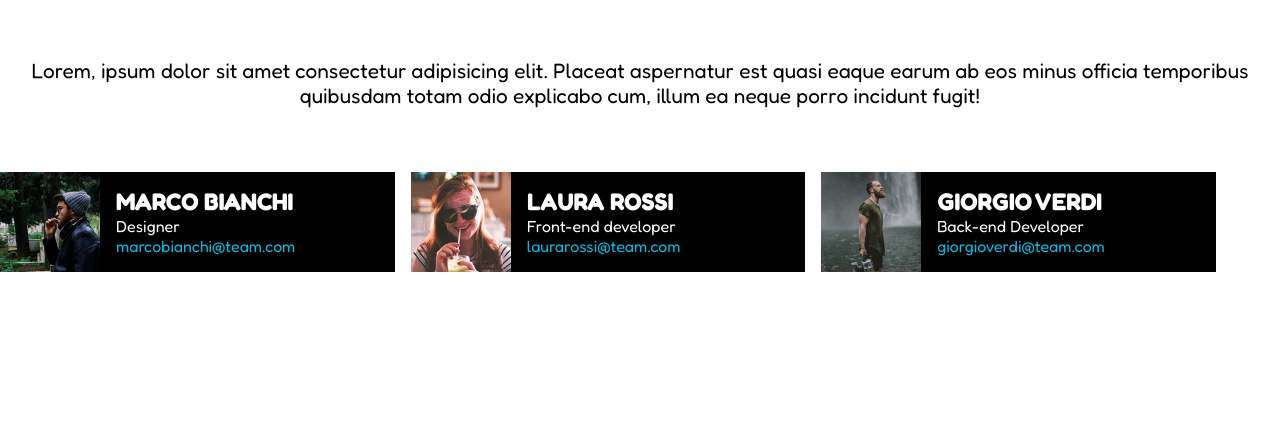
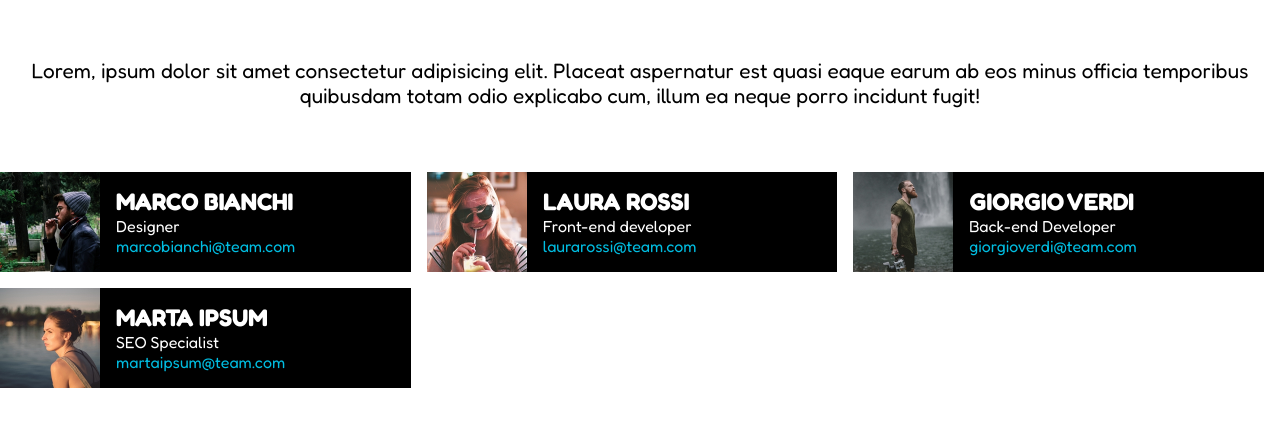
Before and after one commit to PasqualeDiMatteo/html-css-float-cards, a plain HTML site: page index.html in a window 1280 px wide. Shown: the part 160-586 px from the top of the page. Drawn offline with Linux system fonts and the light colour scheme.

Commit message:
added fourth card

```diff
--- a/css/style.css
+++ b/css/style.css
@@ -61,8 +61,9 @@ img{
 .card{
     background-color: black;
     color: white;
-    width: calc(100% / 3 - 2rem);
+    width: calc(100% / 3 - 1rem);
     margin-right: 1rem;
+    margin-bottom: 1rem;
 }
 
 .card-info{
--- a/index.html
+++ b/index.html
@@ -59,7 +59,17 @@
                         <a href="mailto:giorgioverdi@team.com">giorgioverdi@team.com</a>
                     </div>
                 </div>
+                <!-- card -->
+                <div class="card float-left clearfix">
+                    <img src="img/female2.png" alt="Marta Ipsum" class="float-left">
 
+                    <!-- card info -->
+                    <div class="card-info">
+                        <h2>MARTA IPSUM</h2>
+                        <div class="card-role">SEO Specialist</div>
+                        <a href="mailto:martaipsum@team.com">martaipsum@team.com</a>
+                    </div>
+                </div>
 
             </div>
         </div>
```
